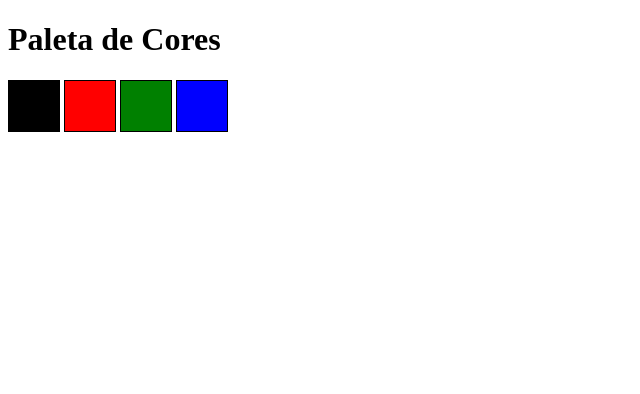
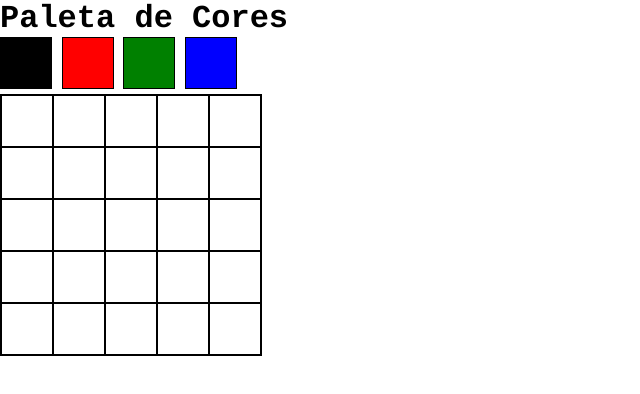
Before and after one commit to Jonathan-R-Andrade/pixels-art, a website: page index.html in a window 1280 px wide. Shown: the whole page, without its empty margins (0-640 px from the left). Drawn offline with Linux system fonts and the light colour scheme.

Commit message:
Requisito 4 feito

```diff
--- a/index.html
+++ b/index.html
@@ -5,6 +5,7 @@
   <meta charset="UTF-8">
   <title>Pixels Art</title>
   <link rel="stylesheet" href="style.css">
+  <script src="script.js"></script>
 </head>
 
 <body>
@@ -13,12 +14,14 @@
     <h1 id="title">Paleta de Cores</h1>
   </header>
 
-  <div id="color-palette">
+  <nav id="color-palette">
     <div class="color"></div>
     <div class="color"></div>
     <div class="color"></div>
     <div class="color"></div>
-  </div>
+  </nav>
+
+  <main id="pixel-board"></main>
 
 </body>
 
--- a/script.js
+++ b/script.js
@@ -0,0 +1,27 @@
+function criarLinha(celulasTotais) {
+  let linha = document.createElement('div');
+  linha.id = 'pixel_line';
+  for (let i = 0; i < celulasTotais; i += 1) {
+    const celula = document.createElement('div');
+    celula.className = 'pixel';
+    celula.style.backgroundColor = 'rgb(255,255,255)';
+    linha.appendChild(celula);
+  }
+  return linha;
+}
+
+function criarPixelBoard(board, linhasTotais, colunasTotais) {
+  if (linhasTotais > 0 && colunasTotais > 0) {
+    for (let i = 0; i < linhasTotais; i += 1) {
+      board.appendChild(criarLinha(colunasTotais));
+    }
+  }
+}
+
+window.onload = function () {
+  // Pegar elementos
+  const pixelBoard = document.getElementById('pixel-board');
+
+  // Criar pixel board
+  criarPixelBoard(pixelBoard, 5, 5);
+}
--- a/style.css
+++ b/style.css
@@ -1,3 +1,9 @@
+* {
+  padding: 0;
+  margin: 0;
+  font-family: courier, sans-serif, arial;
+}
+
 .color {
   display: inline-block;
   border: black solid 1px;
@@ -21,3 +27,17 @@
 .color:nth-child(4) {
   background-color: blue;
 }
+
+#pixel-board {
+  line-height: 0;
+  border: black solid 1px;
+  width: max-content;
+}
+
+.pixel {
+  display: inline-block;
+  color: rgb(255,255,255);
+  border: black solid 1px;
+  width: 50px;
+  height: 50px;
+}
```
